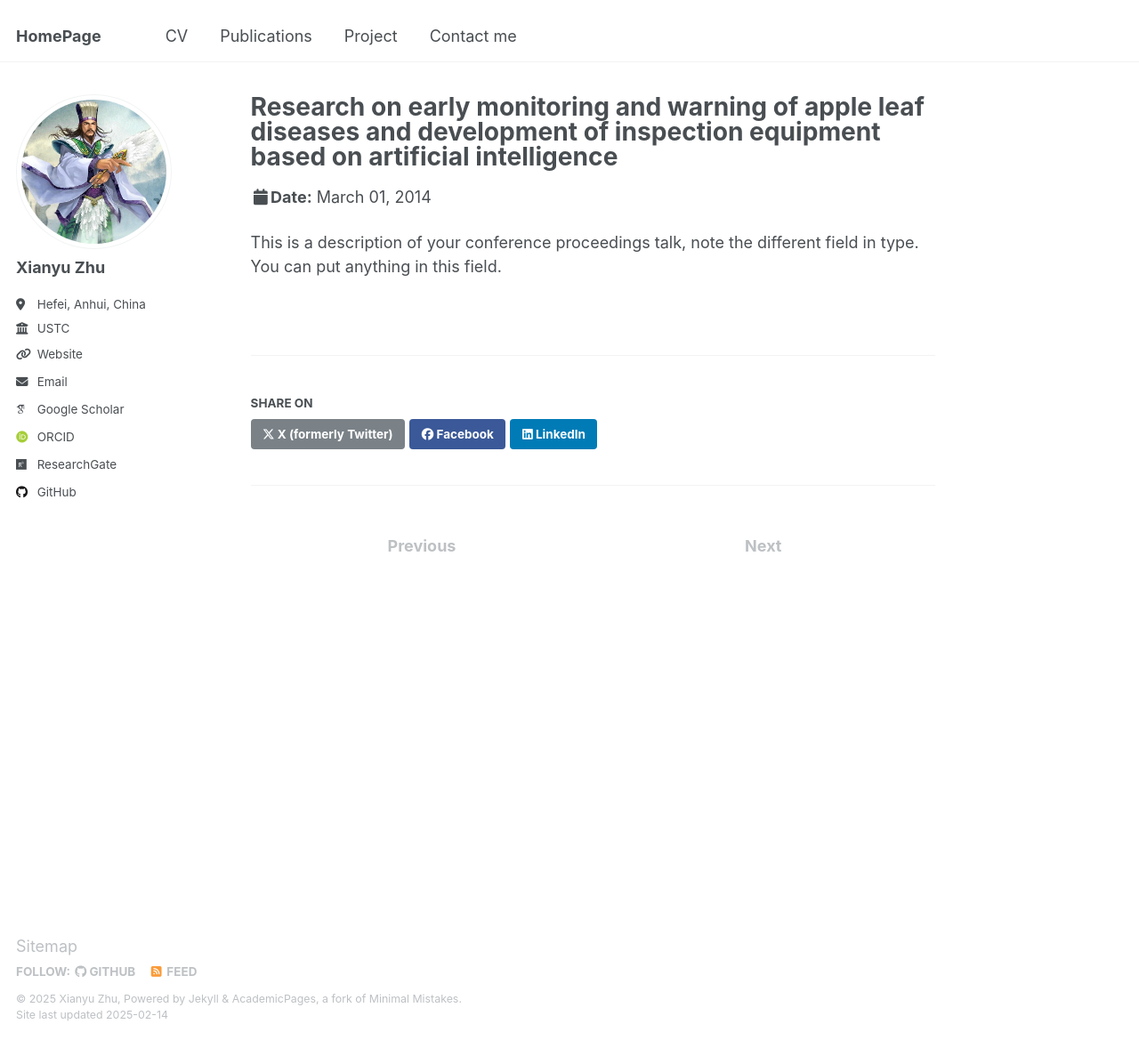
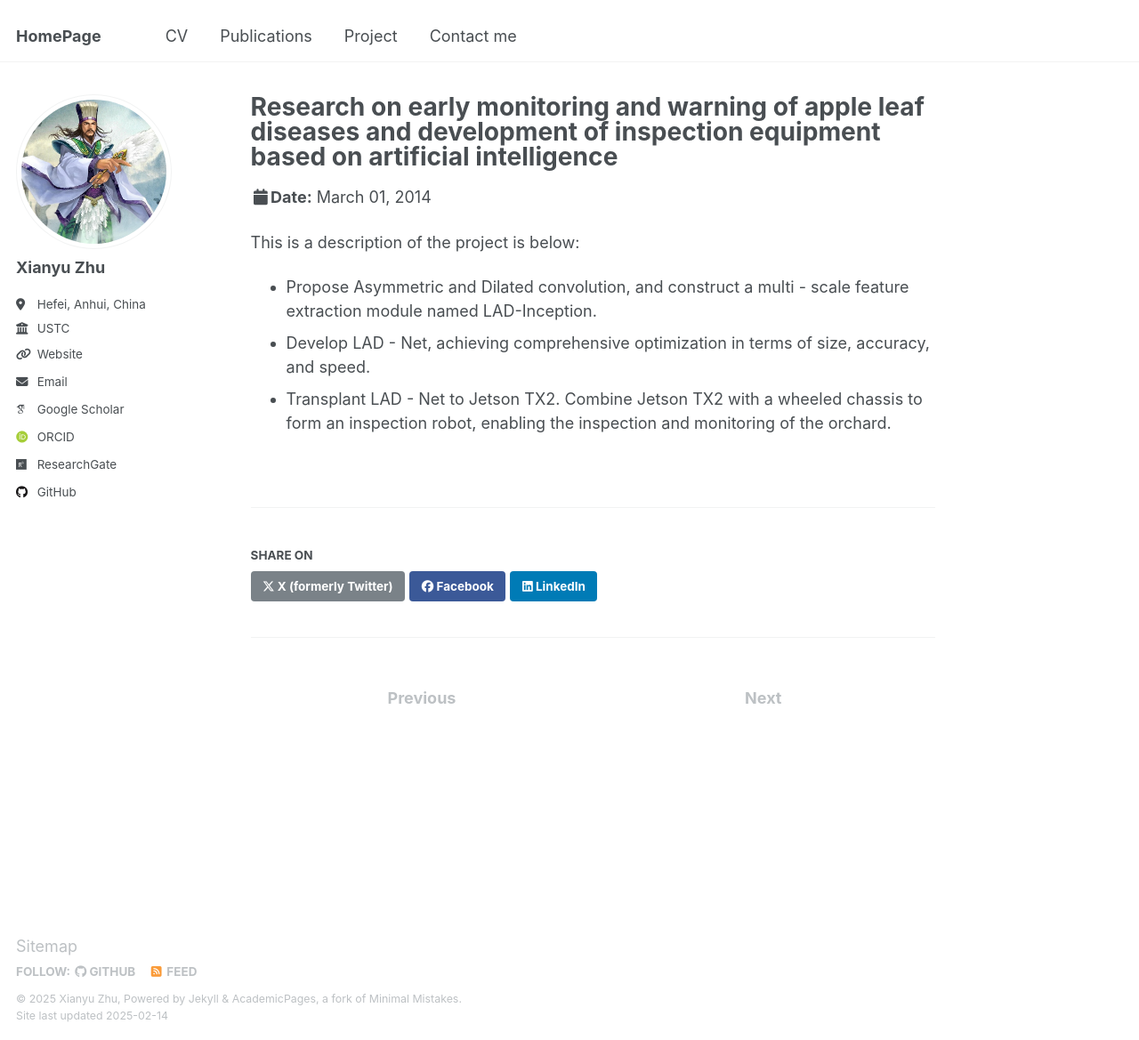
Before and after one commit to zhuxy-USTC/zhuxy-USTC.github.io, a Jekyll site: the page built from _talks/Research on early monitoring and warning of apple leaf diseases and development of inspection equipment based on artificial intelligence.md, in a window 1280 px wide and 1169 px high. Shown: the whole window at 89% size. Built offline with Jekyll 4.4.1, drawn with Linux system fonts in a browser that asks for light colours; some web fonts are replaced.

Commit message:
update project

```diff
--- a/_talks/Research on early monitoring and warning of apple leaf diseases and development of inspection equipment based on artificial intelligence.md
+++ b/_talks/Research on early monitoring and warning of apple leaf diseases and development of inspection equipment based on artificial intelligence.md
@@ -8,4 +8,7 @@
 location: "Los Angeles, CA"
 ---
 
-This is a description of your conference proceedings talk, note the different field in type. You can put anything in this field.
+This is a description of the project is below:
+* Propose Asymmetric and Dilated convolution, and construct a multi - scale feature extraction module named LAD-Inception.
+* Develop LAD - Net, achieving comprehensive optimization in terms of size, accuracy, and speed.
+* Transplant LAD - Net to Jetson TX2. Combine Jetson TX2 with a wheeled chassis to form an inspection robot, enabling the inspection and monitoring of the orchard.
```
Also changed, not shown: _pages/about.md (+1 -1 lines).
